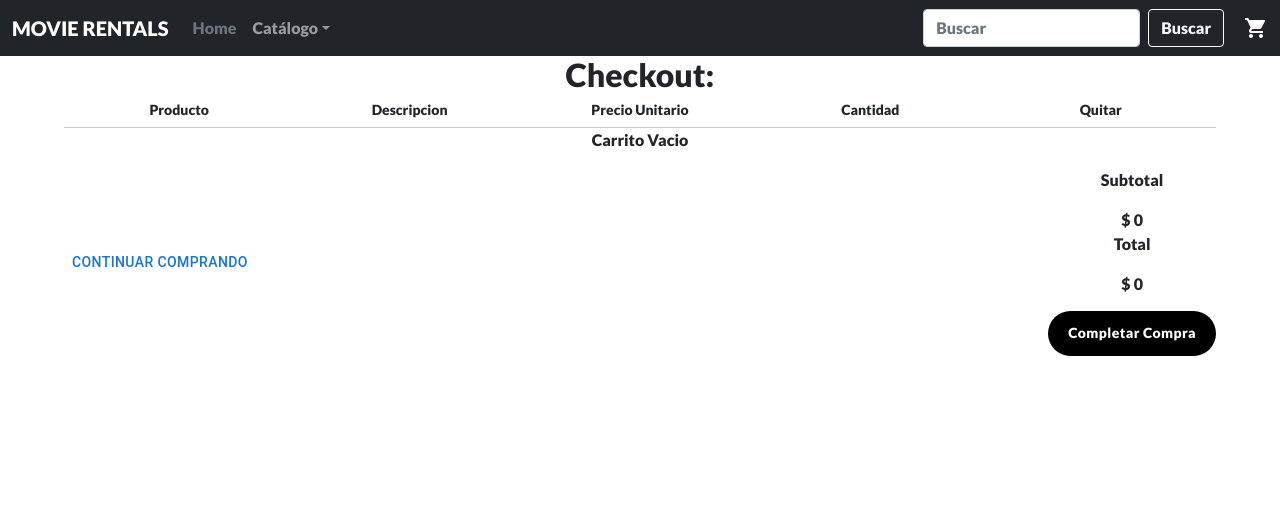
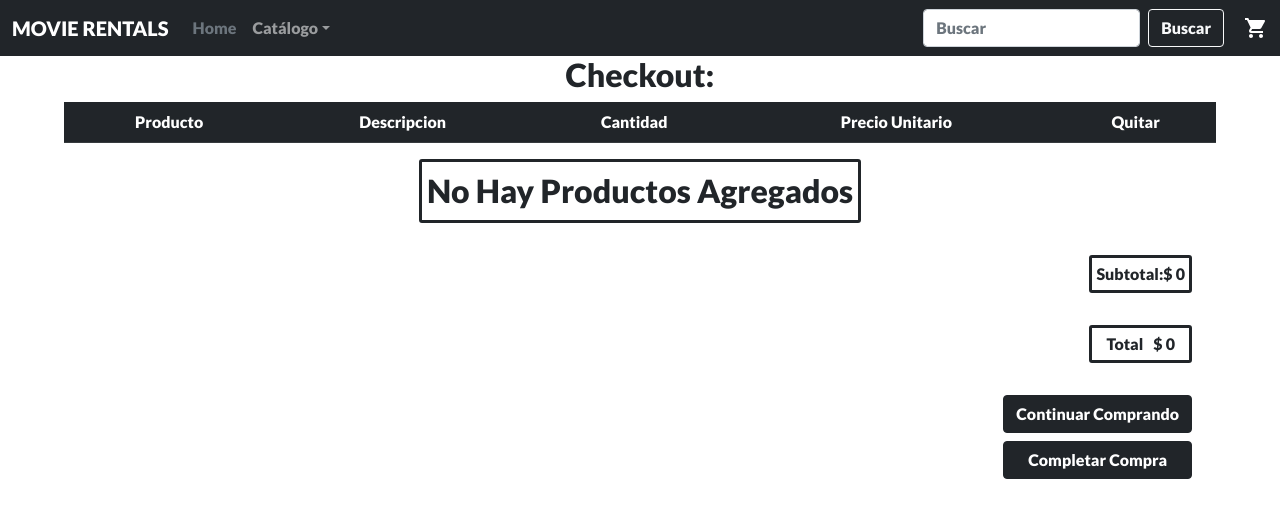
Before and after one commit to franco-prafil/movie-rentals-prafil, a React (Create React App) app: page /cart in a window 1280 px wide. Shown: the top 518 px of the page. Built offline with nearby package versions, Linux system fonts and the light colour scheme.

Commit message:
desafío-cartview-1.3

```diff
--- a/src/components/ItemCount/ItemCount.js
+++ b/src/components/ItemCount/ItemCount.js
@@ -6,6 +6,7 @@ import CartContext from '../../context/CartContext'
 const ItemListCount = ({stock, product, setShowButton}) => {
     const [count, setCount] = useState(1)
     const {addProductToCart} = useContext(CartContext)
+    // console.log("este es el producto", product);
 
     // const {title, category, image, price, stock, id} = product;
 
--- a/src/components/ItemDetail/ItemDetail.js
+++ b/src/components/ItemDetail/ItemDetail.js
@@ -25,7 +25,7 @@ const ItemDetail = ({data}) => {
         <div className="mt-5">
 
         {!showButton ?
-        <ItemCount  stock={5}  setShowButton={setShowButton}/> :
+        <ItemCount  stock={5}  setShowButton={setShowButton} product={data} /> :
         <Button className='mb-2' variant="dark">
             <Link to='/cart'  className="text-decoration-none text-white">Finalizar Mi Compra</Link>
         </Button>
--- a/src/context/CartContext.js
+++ b/src/context/CartContext.js
@@ -4,22 +4,21 @@ const CartContext = createContext()
 
 const CartProvider = ({children}) => {
     const [cartListItems, setCartListItems] = useState([])
-    const [totalPrice, setTotalPrice] = useState(0)
+    // const [totalPrice, setTotalPrice] = useState(0)
 
-    const addProductToCart = (product, quantity) => {
+    const addProductToCart = (product) => {
         let isInCart = cartListItems.find(cartItem => cartItem.id === product.id)
         if(!isInCart) {
             console.log("se agrego el producto:", product)
-            setTotalPrice(totalPrice + product.price * product.quantity)
+            // setTotalPrice(totalPrice + product.price * product.quantity)
             setCartListItems([...cartListItems, product])
         }
     }
 
-    // const cartQuantity = () => {
-    //     return(
 
-    //         )
-    //     }
+    const totalPrice = () => {
+        return cartListItems.reduce((acc, product) => ( acc + (product.quantity * product.price) ), 0);
+    }
 
     const deleteItem = (id) => {
         const copyCartListItems = [...cartListItems]
--- a/src/pages/Cart.css
+++ b/src/pages/Cart.css
@@ -1,17 +1,42 @@
-.col-cart-table__head {display: flex;border-bottom: 1px solid #ccc;}
 
-.col-cart-table__head h2 {font-size: 14px;width: 20%;}
+.img-cart{
 
-.cart-table__content {display: flex;}
-.cart-table__content-img {width: 10% !important;}
+    width: 40%;
+}
 
-.cart-table__content-title {width: 30%;}
+.p-cart{
+    margin-top: 2rem;
 
-.cart-table__content-price, .cart-table__content-quantity {width: 20%;}
-.cart-table__content > div {display: flex;justify-content: center;align-items: center;border-bottom: 1px solid #ccc;padding-bottom: 15px;}
+}
 
-.cart-table__content-title {flex-direction: column;}
+.container-pop{
+    display: flex!important;
+    justify-content: center !important;
+}
 
-.cart-footer {display: flex;justify-content: space-between;}
+.p-pop-cart{
+    font-size: 2rem;
+    border-radius: 3px;
+    border: solid;
+    padding: 5px;
+    margin-bottom: 2rem;
+}
 
-.cart-checkout-details button {background: black;border-radius: 40px;text-transform: none;color: white;font-family: 'Lato';padding: 10px 20px;margin-top: 15px;font-size: 14px;}
+.price-total-cart{
+    display: flex;
+    justify-content: space-evenly;
+    font-size: 1rem;
+    border-radius: 3px;
+    border: solid;
+    margin-bottom: 2rem;
+}
+
+.container-button{
+    display: flex!important;
+    justify-content: end !important;
+}
+
+.div-button{
+    display: flex;
+    flex-direction: column;
+}
--- a/src/pages/Cart.js
+++ b/src/pages/Cart.js
@@ -1,71 +1,87 @@
 import { useContext } from "react";
 import CartContext from "../context/CartContext";
 import './Cart.css'
-import { Container, Button } from '@mui/material';
+import { Table, Button } from "react-bootstrap";
+import { Container } from '@mui/material';
 import DeleteIcon from '@mui/icons-material/Delete';
+import { Link } from "react-router-dom";
 
 const Cart = () => {
     const { cartListItems, totalPrice, deleteItem } = useContext(CartContext)
     console.log("listado de productos:", cartListItems);
         return(
-            <Container className='container-general'>
+            <Container>
             <h2>Checkout: </h2>
-            <div className='cart-section'>
-                <div className='col-cart-table__head'>
-                    <h2>Producto</h2>
-                    <h2>Descripcion</h2>
-                    <h2>Precio Unitario</h2>
-                    <h2>Cantidad</h2>
-                    <h2>Quitar</h2>
-                </div>
 
-                <div>
-                    {cartListItems.length === 0 &&
-                    <div>
-                    <p>Carrito Vacio</p>
-                    </div>
-                    }
-                </div>
+            <Table striped>
+                <thead className="table-dark">
+                    <tr>
+                        <th >Producto</th>
+                        <th >Descripcion</th>
+                        <th >Cantidad</th>
+                        <th >Precio Unitario</th>
+                        <th >Quitar</th>
+                    </tr>
+                </thead>
+
                 {cartListItems.map( (item) => {
                     const {id, title, image, price, quantity} = item
                     console.log(item)
                     return(
-                        <div className='cart-table__content' key={id}>
-                            <div className='cart-table__content-img'>
-                                <img src={`/${image}`} alt="productos" />
-                            </div>
-                            <div className='cart-table__content-title'>
-                                <p>{title}</p>
-                            </div>
-                            <div className='cart-table__content-price'>
-                                <p>$ {price}</p>
-                            </div>
-                            <div className='cart-table__content-quantity'>
-                                <p>{quantity}</p>
-                            </div>
-                            <div className='cart-table__content-price'>
-                                <button className='btn-delete' onClick={() => deleteItem(item.id)}>
+                        <tbody key={id}>
+                        <tr>
+                            <td className="col-2">
+                                <img className="img-cart" src={`/${image}`} alt="productos" />
+                            </td>
+                            <td>
+                                <p className="p-cart">{title}</p>
+                            </td>
+                            <td>
+                                <p className="p-cart">{quantity}</p>
+                            </td>
+                            <td>
+                                <p className="p-cart">$ {price}</p>
+                            </td>
+                            <td>
+                                <Button className='p-cart' variant="contained" color="primary" onClick={() => deleteItem(item.id)}>
                                     <DeleteIcon />
-                                </button>
-                            </div>
-                        </div>
+                                </Button>
+                            </td>
+                        </tr>
+                        </tbody>
                     )
                 })}
-                <div className='cart-footer'>
-                    <Button className='btn-custom'>Continuar comprando</Button>
-                    <div className='cart-checkout-details'>
-                        <div className='cart-checkout__subtotal'>
-                            <p>Subtotal</p>
-                            <span>$ {totalPrice}</span>
+                </Table>
+                <Container className="container-pop">
+                <div>
+                    {cartListItems.length === 0 &&
+                    <div>
+                    <p className="p-pop-cart">No Hay Productos Agregados</p>
+                    </div>
+                    }
+                </div>
+                </Container>
+                        <Container  className="container-button">
+                            <div className="div-button">
+                                <div className="price-total-cart p-1">
+                                    <p className="d-flex align-items-center mb-0">Subtotal: </p>
+                                    <span > $ {totalPrice()}</span>
+                                </div>
+
+                                <div className="price-total-cart p-1">
+
+                                <p className="d-flex align-items-center mb-0">Total</p>
+                                <span>$ {totalPrice()}</span>
+                                </div>
+                            </div>
+                        </Container>
+                        <Container  className="container-button">
+                        <div className="div-button">
+                        <Link to="/"><Button className='mb-2' variant="dark">Continuar Comprando</Button></Link>
+                        <Button className='mb-2' variant="dark">Completar Compra</Button>
                         </div>
-                        <div className='cart-checkout__total'>
-                            <p>Total</p>
-                            <span>$ {totalPrice}</span>
-                        </div>
-                        <Button className='btn-custom'>Completar Compra</Button>
-                    </div>
-                </div>
-            </div>
+                        </Container>
+
         </Container>
         )
     }
```
